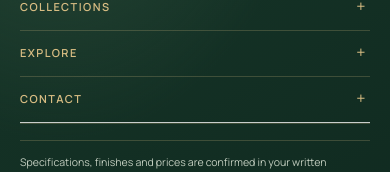
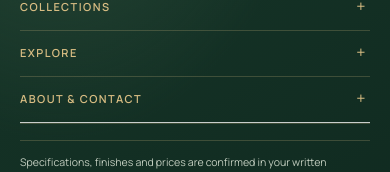
Before and after one commit to faisalahmad7/SK-emerald-landing-page, a React (Vite) app: page /faq in a window 390 px wide. Shown: the part 1261-1433 px from the top of the page. Built offline with nearby package versions, Linux system fonts and the light colour scheme.

Commit message:
Simplify phone navigation and combine footer links

```diff
--- a/src/components/Layout.jsx
+++ b/src/components/Layout.jsx
@@ -4,6 +4,7 @@ import { BUSINESS, waLink, telLink } from '../data/business'
 import { COLLECTIONS } from '../data/collections'
 
 const NAV = [['/collections', 'Collections'], ['/interiors', 'Interiors'], ['/gallery', 'Our work'], ['/materials', 'Materials'], ['/about', 'About'], ['/contact', 'Contact'], ['/faq', 'FAQs']]
+const MOBILE_NAV = [['/collections', 'Collections'], ['/gallery', 'Our work'], ['/about', 'About'], ['/faq', 'FAQs']]
 const logo = `${import.meta.env.BASE_URL}images/logo.png`
 
 // Sets data-in on every .rv element as it scrolls into view (an attribute, because React rewrites className when a photo
@@ -90,7 +91,7 @@ export function Header() {
       />
       <div id="drawer" ref={drawer} className={`drawer${open ? ' open' : ''}`} hidden={!open}>
         <nav aria-label="Mobile">
-          {NAV.map(([to, l]) => <NavLink key={to} to={to}>{l}</NavLink>)}
+          {MOBILE_NAV.map(([to, l]) => <NavLink key={to} to={to}>{l}</NavLink>)}
         </nav>
         <a className="btn" href={waLink('Hello SK Emerald Interior, I would like a quotation.')} target="_blank" rel="noopener noreferrer">Message on WhatsApp</a>
       </div>
@@ -118,12 +119,11 @@ export function Footer() {
         </div>
         <div className="footer-mobile-accordions" aria-label="Footer navigation">
           <details><summary>Collections</summary><div className="footer-accordion-links">{COLLECTIONS.map((c) => <Link key={c.slug} to={`/collections/${c.slug}`}>{c.name}</Link>)}<Link to="/collections">All collections</Link></div></details>
-          <details><summary>Explore</summary><div className="footer-accordion-links"><Link to="/interiors">Interior solutions</Link><Link to="/gallery">Our work</Link><Link to="/materials">Materials</Link><Link to="/about">About</Link><Link to="/faq">FAQs</Link></div></details>
-          <details><summary>Contact</summary><div className="footer-accordion-links">
+          <details><summary>Explore</summary><div className="footer-accordion-links"><Link to="/gallery">Our work</Link><Link to="/materials">Materials</Link><Link to="/faq">FAQs</Link></div></details>
+          <details><summary>About & contact</summary><div className="footer-accordion-links"><Link to="/about">About SK Emerald</Link>
             {BUSINESS.phones.map((p) => <a key={p.tel} href={telLink(p)}>{p.display}</a>)}
             <a href={`mailto:${BUSINESS.email}`}>{BUSINESS.email}</a>
             <a href={waLink()} target="_blank" rel="noopener noreferrer">WhatsApp</a>
-            <Link to="/contact">Showroom and directions</Link>
           </div></details>
         </div>
         <p className="legal">Specifications, finishes and prices are confirmed in your written quotation. Interior inspiration is for reference only. <Link to="/privacy">Privacy policy</Link></p>
```
